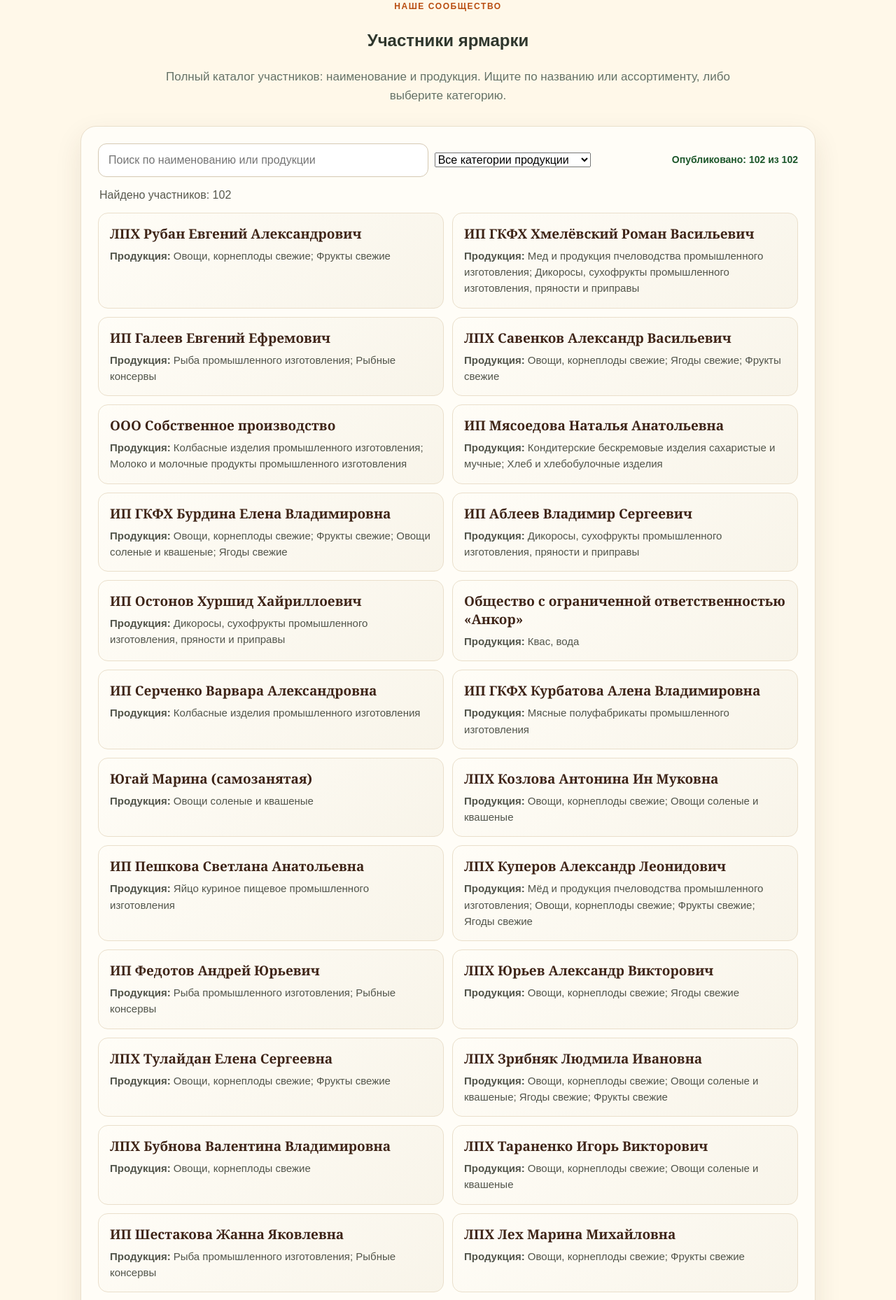
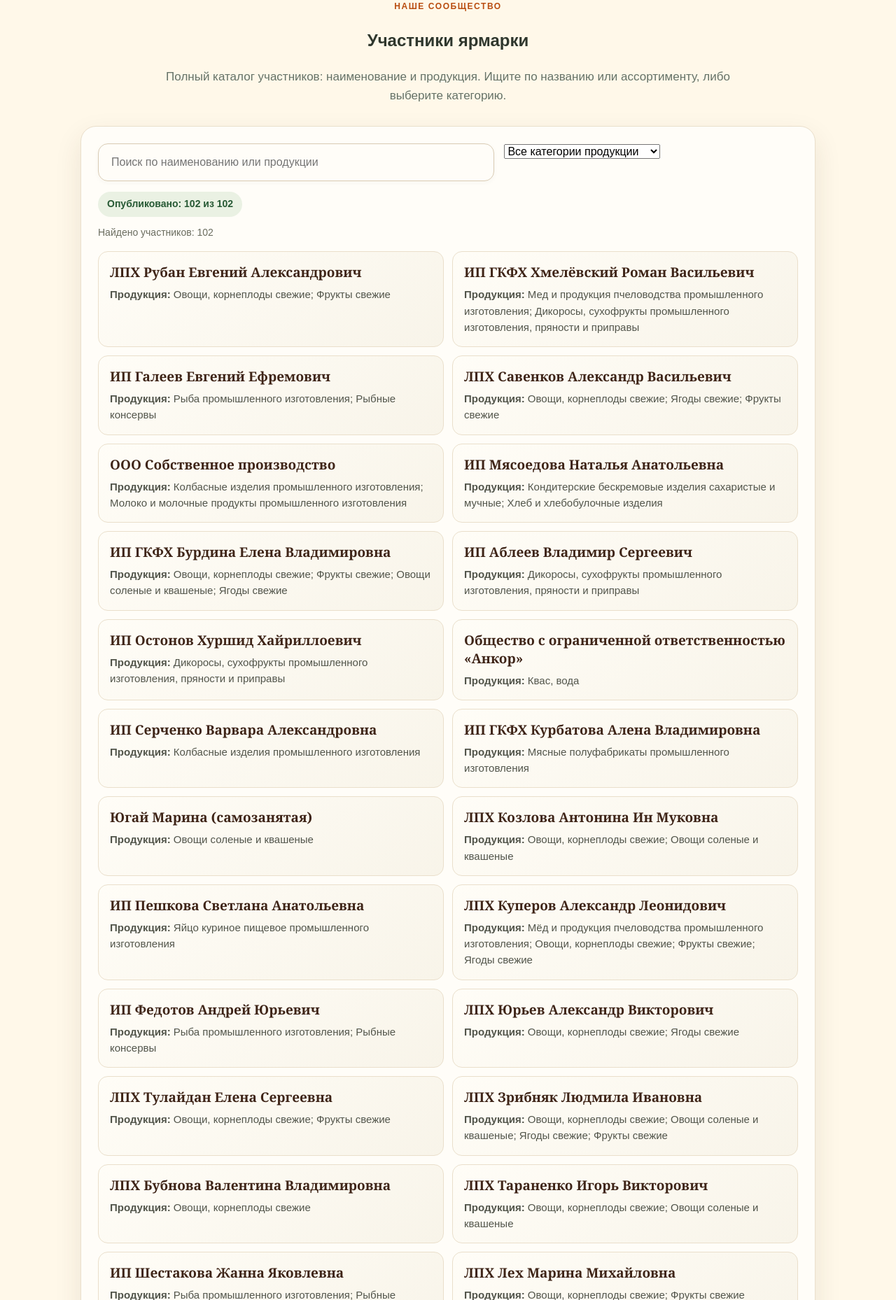
Before and after one commit to mozgikom-commits/yarmarka-4-sezona, a PHP site: page /participants.html in a window 1280 px wide. Shown: the part 127-1985 px from the top of the page at 70% size. Run offline with PHP 8.4, Linux system fonts and the light colour scheme.

Commit message:
Polish participant catalogue search and category controls

```diff
--- a/styles.css
+++ b/styles.css
@@ -281,3 +281,19 @@ button, input, select { font: inherit; }
   .legal-doc-actions { grid-column:1 / -1; padding-left:42px; }
 }
 @media print { .site-header,.site-footer,.registry-return { display:none !important; } }
+
+/* Refined catalogue toolbar: consistent controls and independent summary row */
+.participants-page .registry-controls {display:grid;grid-template-columns:minmax(0,1fr);gap:12px;align-items:stretch;margin-bottom:12px;}
+.participants-page .registry-controls .search-field {grid-column:auto;min-width:0;}
+.participants-page .registry-controls .search-field input,
+.participants-page .registry-controls .category-field select {box-sizing:border-box;display:block;width:100%;height:54px;min-height:54px;padding:0 18px;border:1px solid #d9cbb4;border-radius:14px;background:#fffdf8;color:#343e30;font:500 15px/1.3 inherit;box-shadow:0 2px 7px rgba(64,51,30,.035);outline-offset:3px;}
+.participants-page .registry-controls .search-field input:focus,
+.participants-page .registry-controls .category-field select:focus {border-color:#347344;outline:2px solid rgba(52,115,68,.2);}
+.participants-page .registry-controls .category-field {position:relative;display:block;min-width:0;}
+.participants-page .registry-controls .category-field select {appearance:none;-webkit-appearance:none;padding-right:48px;cursor:pointer;font-family:inherit;}
+.participants-page .registry-controls .category-field::after {content:"";position:absolute;right:20px;top:21px;width:9px;height:9px;border-right:2px solid #42634a;border-bottom:2px solid #42634a;transform:rotate(45deg);pointer-events:none;}
+.participants-page .registry-controls .registry-count {grid-column:1/-1;justify-self:start;margin:5px 0 0;padding:7px 13px;border-radius:999px;background:#eaf1e3;color:#285a35;font-size:14px;font-weight:700;}
+.participants-page .registry-status {margin:0 0 16px;color:#6b6d60;font-size:14px;}
+.participants-page .registry-panel {background:#fffdf8;}
+@media(min-width:700px){.participants-page .registry-controls {grid-template-columns:minmax(0,1.35fr) minmax(220px,1fr);column-gap:14px;row-gap:10px;}}
+@media(max-width:699px){.participants-page .registry-panel {padding:16px;}.participants-page .registry-controls .search-field input,.participants-page .registry-controls .category-field select {font-size:16px;}}
```
